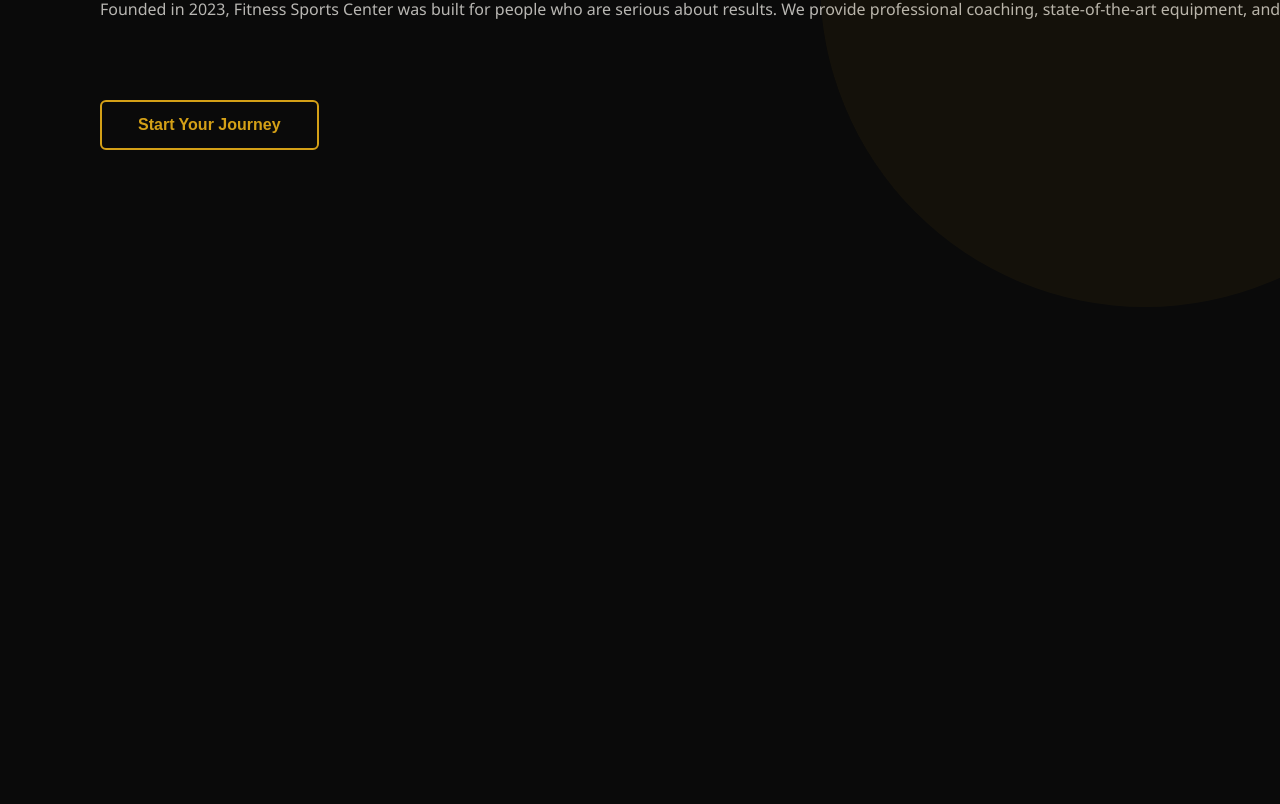
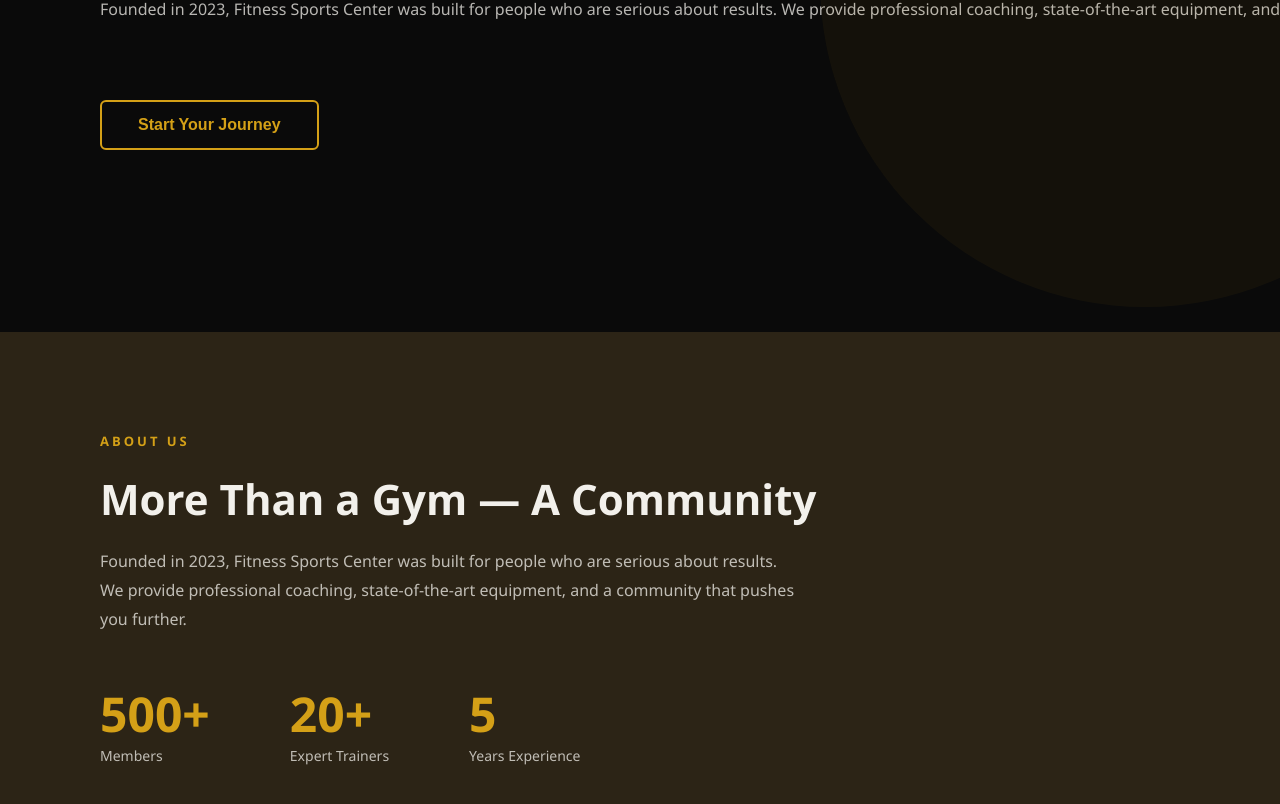
Before and after one commit to Poorna0321/fitness-sports-center, a React (Vite) app: page / in a window 1280 px wide. Shown: the part 448-1252 px from the top of the page. Before the commit the page ends 800 px from the top, so only its background shows below. Built offline with nearby package versions, Linux system fonts and the light colour scheme.

Commit message:
Add the About section

```diff
--- a/src/App.jsx
+++ b/src/App.jsx
@@ -1,11 +1,14 @@
 import Navbar from "./components/Navbar";
 import Hero from "./components/Hero";
+import About from "./components/About";
 
 function App() {
   return (
     <>
       <Navbar />
       <Hero />
+      <About />
+
     </>
 
   )
--- /dev/null
+++ b/src/components/About.css
@@ -0,0 +1,54 @@
+.about {
+    background-color: var(--bg-brown);
+    padding: 100px 100px;
+}
+
+.about-content {
+    display: flex;
+    flex-direction: column;
+    gap: 48px;
+}
+
+.eyebrow {
+    font-size: 13px;
+    font-weight: 700;
+    color: var(--primary);
+    letter-spacing: 3px;
+}
+
+.about-text {
+    display: flex;
+    flex-direction: column;
+    gap: 20px;
+}
+
+.about-text h2 {
+    font-size: 42px;
+    font-weight: 700;
+    color: var(--text-light);
+}
+
+.about-text p {
+    font-size: 16px;
+    color: var(--text-light);
+    opacity: 0.75;
+    max-width: 700px;
+    line-height: 1.8;
+}
+
+.about-stats {
+    display: flex;
+    gap: 80px;
+}
+
+.stat h3 {
+    font-size: 48px;
+    font-weight: 900;
+    color: var(--primary);
+}
+
+.stat p {
+    font-size: 14px;
+    color: var(--text-light);
+    opacity: 0.75;
+}
--- /dev/null
+++ b/src/components/About.jsx
@@ -0,0 +1,31 @@
+import './About.css'
+
+function About() {
+    return (
+        <section className="about" id="about">
+            <div className="about-content">
+                <div className="about-text">
+                    <span className="eyebrow">ABOUT US</span>
+                    <h2>More Than a Gym — A Community</h2>
+                    <p>Founded in 2023, Fitness Sports Center was built for people who are serious about results. We provide professional coaching, state-of-the-art equipment, and a community that pushes you further.</p>
+                </div>
+                <div className="about-stats">
+                    <div className="stat">
+                        <h3>500+</h3>
+                        <p>Members</p>
+                    </div>
+                    <div className="stat">
+                        <h3>20+</h3>
+                        <p>Expert Trainers</p>
+                    </div>
+                    <div className="stat">
+                        <h3>5</h3>
+                        <p>Years Experience</p>
+                    </div>
+                </div>
+            </div>
+        </section>
+    )
+}
+
+export default About
```
